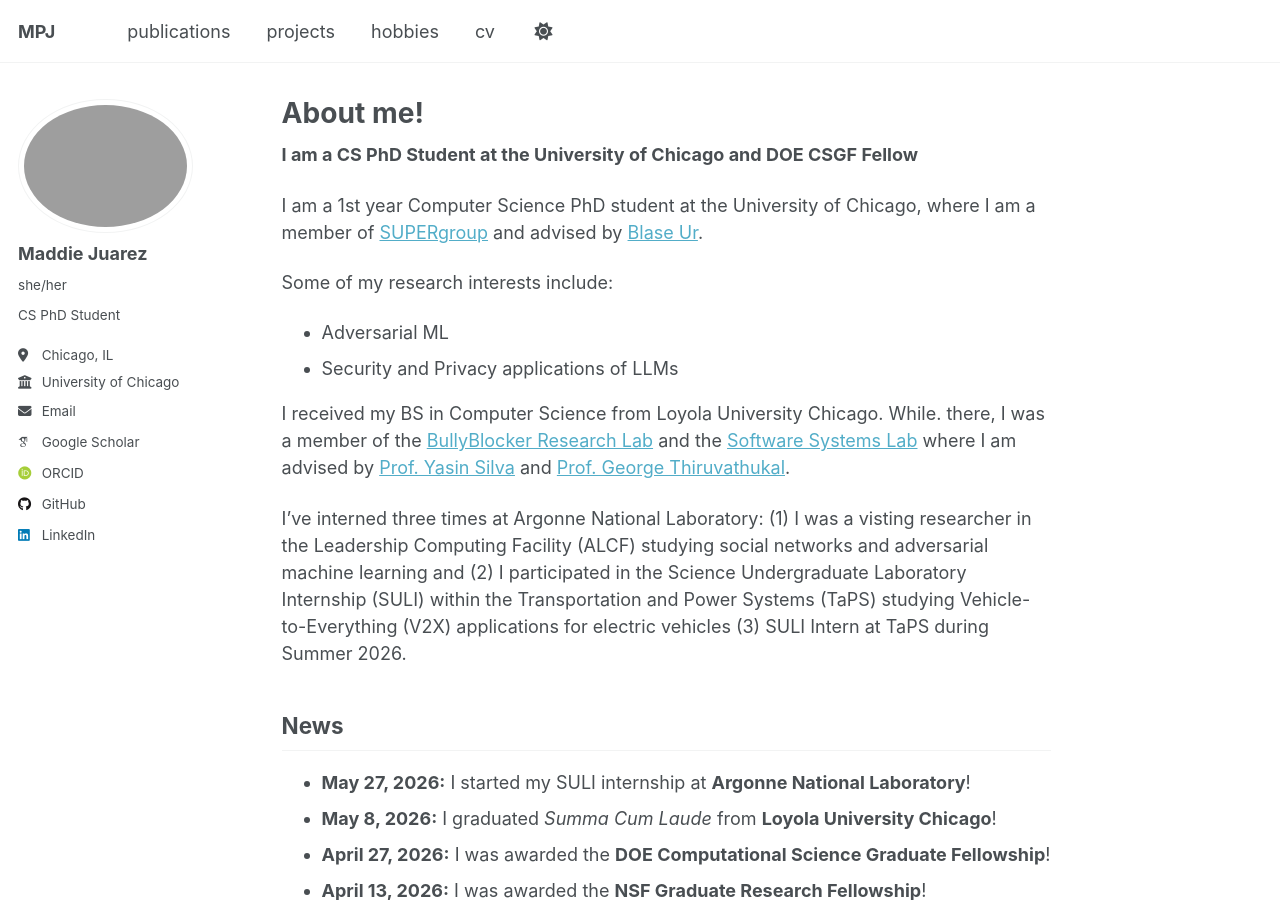
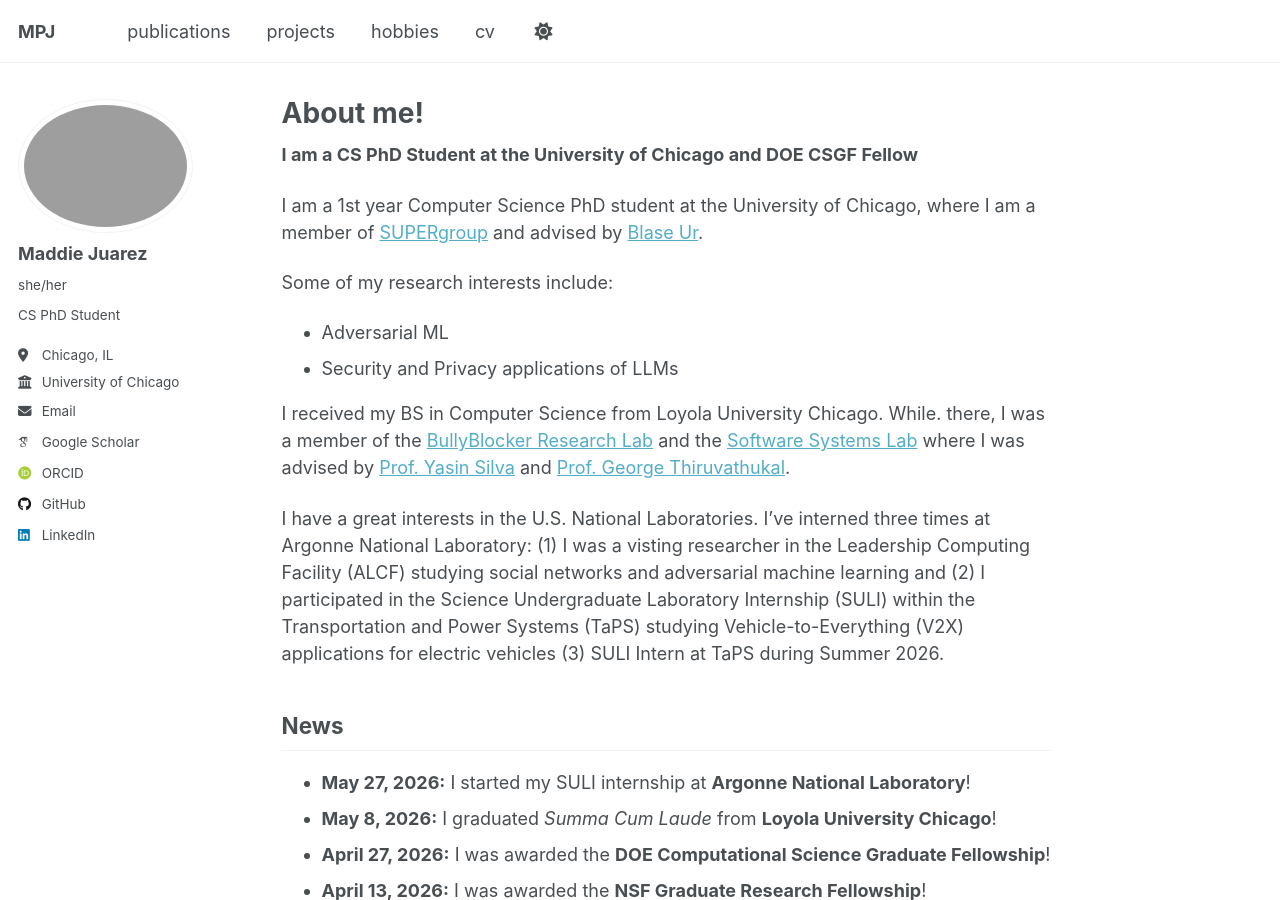
Before and after one commit to mjuarez4/mjuarez4.github.io, a Jekyll site: the page built from _pages/about.md, in a window 1280 px wide and 900 px high. Built offline with Jekyll 4.4.1, drawn with Linux system fonts in a browser that asks for light colours; some web fonts are replaced; a script that is not in the unit is left out.

Commit message:
fixing tense error

```diff
--- a/_pages/about.md
+++ b/_pages/about.md
@@ -15,9 +15,9 @@ Some of my research interests include:
 - Security and Privacy applications of LLMs
 
 
-I received my BS in Computer Science from Loyola University Chicago. While. there, I was a member of the [BullyBlocker Research Lab](https://ysilva.cs.luc.edu/BullyBlocker/) and the [Software Systems Lab](https://ssl.cs.luc.edu/) where I am advised by [Prof. Yasin Silva](https://ysilva.cs.luc.edu/) and [Prof. George Thiruvathukal](https://gkt.sh/).
+I received my BS in Computer Science from Loyola University Chicago. While. there, I was a member of the [BullyBlocker Research Lab](https://ysilva.cs.luc.edu/BullyBlocker/) and the [Software Systems Lab](https://ssl.cs.luc.edu/) where I was advised by [Prof. Yasin Silva](https://ysilva.cs.luc.edu/) and [Prof. George Thiruvathukal](https://gkt.sh/).
 
-I've interned three times at Argonne National Laboratory: (1) I was a visting researcher in the Leadership Computing Facility (ALCF) studying social networks and adversarial machine learning and (2) I participated in the Science Undergraduate Laboratory Internship (SULI) within the Transportation and Power Systems (TaPS) studying Vehicle-to-Everything (V2X) applications for electric vehicles (3) SULI Intern at TaPS during Summer 2026.
+I have a great interests in the U.S. National Laboratories. I've interned three times at Argonne National Laboratory: (1) I was a visting researcher in the Leadership Computing Facility (ALCF) studying social networks and adversarial machine learning and (2) I participated in the Science Undergraduate Laboratory Internship (SULI) within the Transportation and Power Systems (TaPS) studying Vehicle-to-Everything (V2X) applications for electric vehicles (3) SULI Intern at TaPS during Summer 2026.
 
 ## News
 - **May 27, 2026:** I started my SULI internship at **Argonne National Laboratory**!
```
